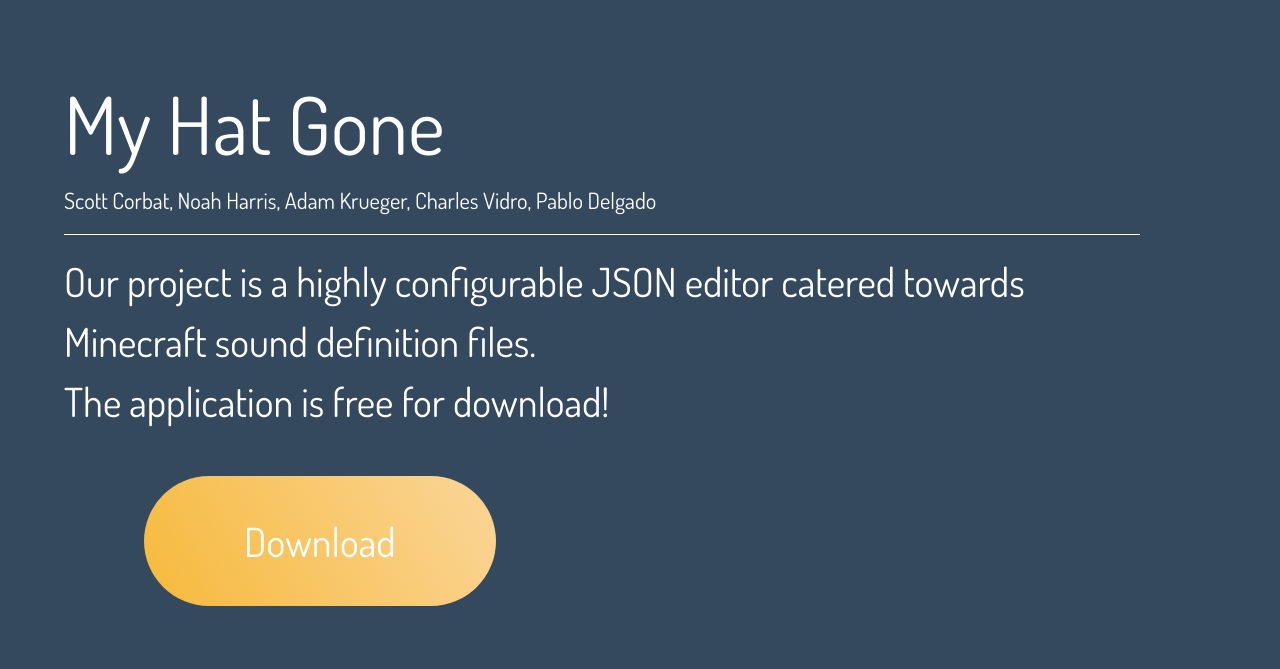
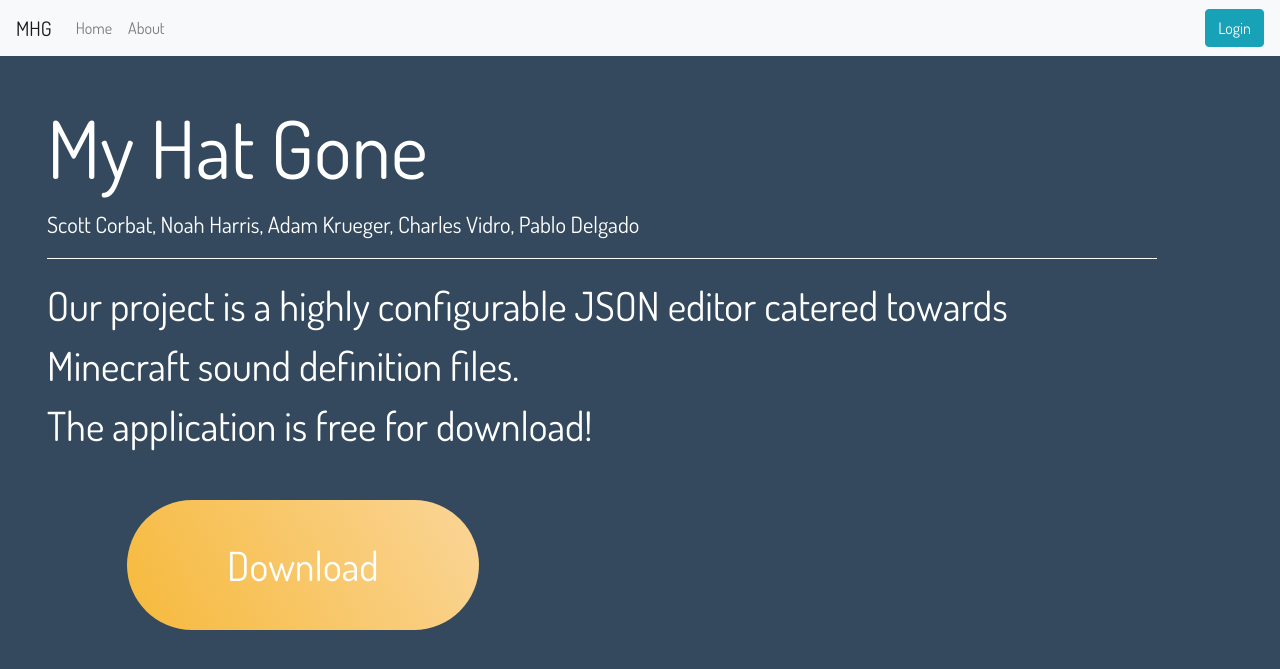
Before and after one commit to stcorbat/MHG-Web, a Django app: page / in a window 1280 px wide. Shown: the top 669 px of the page. Run offline with Django 3.2, Linux system fonts and the light colour scheme; some libraries are stand-ins or nearby versions.

Commit message:
Added a navbar and an about page

```diff
--- a/home/static/base.css
+++ b/home/static/base.css
@@ -6,6 +6,15 @@ html, body {
     background-color: #34495e;
     background-size: cover;
     color: white;
+}
+
+hr {
+    border-top: 1px solid white;
+}
+
+a.grad-button, a.grad-button:hover {
+    text-decoration: none;
+    color: inherit;
 }
 
 .grad-button {
@@ -23,5 +32,17 @@ html, body {
 
 .container {
     margin: 2em;
-    padding: 2em;
 }
+
+.container-fluid {
+    margin: 2em;
+}
+
+.page-title {
+    font-size: 5em;
+}
+
+.page-desc {
+    font-size: 2.5em;
+    margin-bottom: 2em;
+}
--- a/home/static/index.css
+++ b/home/static/index.css
@@ -1,23 +1,5 @@
-p {
-    font-size: 2.5em;
-    margin-bottom: 2em;
-}
-
-hr {
-    border-top: 1px solid white;
-}
-
-a, a:hover {
-    text-decoration: none;
-    color: inherit;
-}
-
 #download-button {
     background-image: linear-gradient(60deg, #f6b93b, #fad390 , #f6b93b);
-}
-
-#title {
-    font-size: 5em;
 }
 
 #subtitle {
--- a/home/templates/index.html
+++ b/home/templates/index.html
@@ -8,10 +8,10 @@
 
 {% block content %}
     <div class="container">
-        <div id="title">My Hat Gone</div>
+        <div class="page-title">My Hat Gone</div>
         <div id="subtitle">Scott Corbat, Noah Harris, Adam Krueger, Charles Vidro, Pablo Delgado</div>
         <hr>
-        <p>
+        <p class="page-desc">
             Our project is a highly configurable JSON editor catered towards Minecraft sound definition files.
             <br>
             The application is free for download!
--- a/home/templates/login.html
+++ b/home/templates/login.html
@@ -3,7 +3,7 @@
 {% load static %}
 {% block styles %}
     {{ block.super }}
-    <link rel="stylesheet" href="../static/login.css">
+    <link rel="stylesheet" href="{% static 'login.css' %}">
 {% endblock %}
 
 {% block content %}
--- a/home/urls.py
+++ b/home/urls.py
@@ -3,5 +3,6 @@ from . import views
 
 urlpatterns = [
     path('', views.index, name='index'),
-    path('login', views.login, name='login')
+    path('login', views.login, name='login'),
+    path('about', views.about, name='about')
 ]
--- a/home/views.py
+++ b/home/views.py
@@ -7,3 +7,7 @@ def index(request):
 
 def login(request):
     return render(request, 'login.html', context={})
+
+
+def about(request):
+    return render(request, 'about.html', context={})
--- a/templates/base.html
+++ b/templates/base.html
@@ -1,3 +1,5 @@
+<html>
+    <head>
         {% load static %}
         {% block styles %}
             <link rel="stylesheet" href="https://stackpath.bootstrapcdn.com/bootstrap/4.4.1/css/bootstrap.min.css" integrity="sha384-Vkoo8x4CGsO3+Hhxv8T/Q5PaXtkKtu6ug5TOeNV6gBiFeWPGFN9MuhOf23Q9Ifjh" crossorigin="anonymous">
@@ -11,6 +13,32 @@
         {% block title %}
             <title>My Hat Gone</title>
         {% endblock %}
+    </head>
 
+    <body>
+        <nav class="navbar navbar-expand-lg navbar-light bg-light">
+            <a href="#" class="navbar-brand">MHG</a>
+            <button class="navbar-toggler" type="button" data-toggle="collapse" data-target="#navbarNav">
+                <span class="navbar-toggler-icon"></span>
+            </button>
+
+            <div class="collapse navbar-collapse" id="navbarNav">
+                <ul class="navbar-nav mr-auto">
+                    <li class="nav-item">
+                        <a href="/" class="nav-link">Home</a>
+                    </li>
+                    <li class="nav-item">
+                        <a href="about" class="nav-link">About</a>
+                    </li>
+                </ul>
+                <ul class="navbar-nav navbar-right">
+                    <li class="nav-item">
+                        <a href="login" class="btn btn-info">Login</a>
+                    </li>
+                </ul>
+            </div>
+        </nav>
         {% block content %}
         {% endblock %}
+    </body>
+</html>
```
Also changed, not shown: home/static/about.css (added, +15 -0 lines), home/static/login.css (+1 -6 lines), home/templates/about.html (added, +29 -0 lines), home/static/github-light.png (added). Lines whose indentation alone changed are shown as unchanged.
